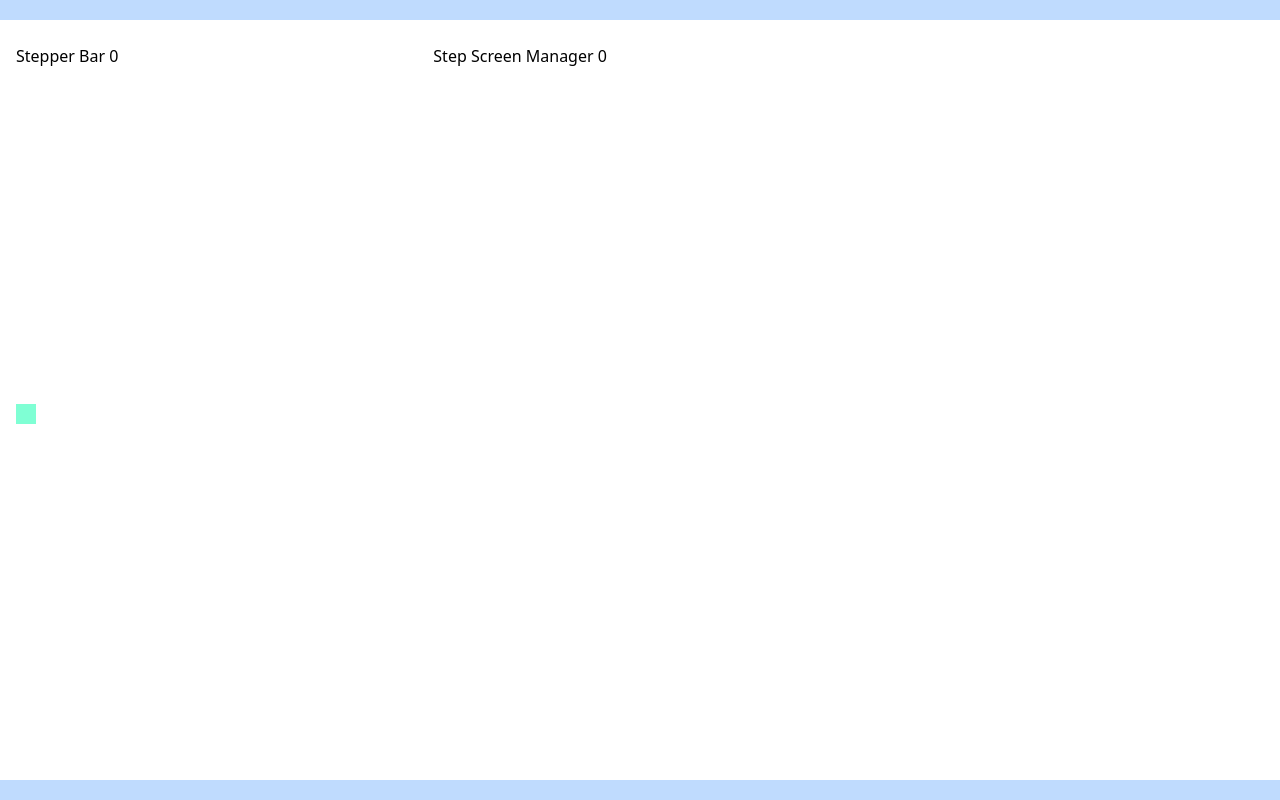
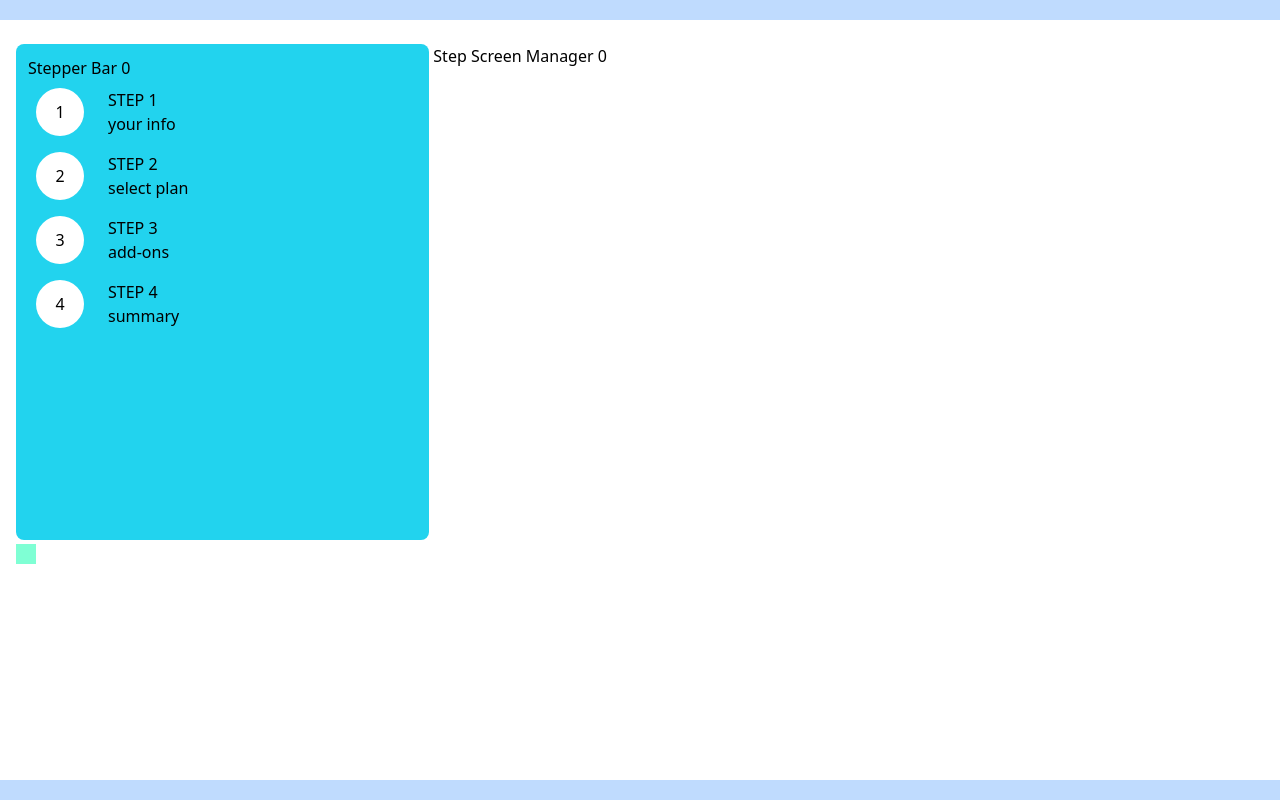
Before and after one commit to laurolyra/fm-multi-step-form, a React (Vite) app: page / in a window 1280 px wide. Built offline with nearby package versions, Linux system fonts and the light colour scheme.

Commit message:
F - StepperBar and StepperManager

```diff
--- /dev/null
+++ b/src/components/StepContainer/index.tsx
@@ -0,0 +1,13 @@
+import React from 'react';
+
+export const StepContainer = ({ number, subtitle }) => (
+  <div className="flex items-center gap-4">
+    <div className="rounded-full bg-white flex justify-center rounded-full h-12 w-12 m-2">
+      <h4 className="my-auto">{number}</h4>
+    </div>
+    <div className="flex flex-col">
+      <h4>STEP {number}</h4>
+      <h5>{subtitle}</h5>
+    </div>
+  </div>
+);
--- a/src/components/StepperBar/index.tsx
+++ b/src/components/StepperBar/index.tsx
@@ -1,8 +1,13 @@
 import React from 'react';
 import { IStep } from '../../interfaces/iStep';
+import { StepContainer } from '../StepContainer';
 
 export const StepperBar: React.FC<IStep> = ({ step }) => (
-  <div className="col-span-4">
+  <div className="col-span-4 bg-cyan-400 rounded-lg p-3">
     <p>Stepper Bar {step}</p>
+    <StepContainer number={1} subtitle="your info" />
+    <StepContainer number={2} subtitle="select plan" />
+    <StepContainer number={3} subtitle="add-ons" />
+    <StepContainer number={4} subtitle="summary" />
   </div>
 );
```
